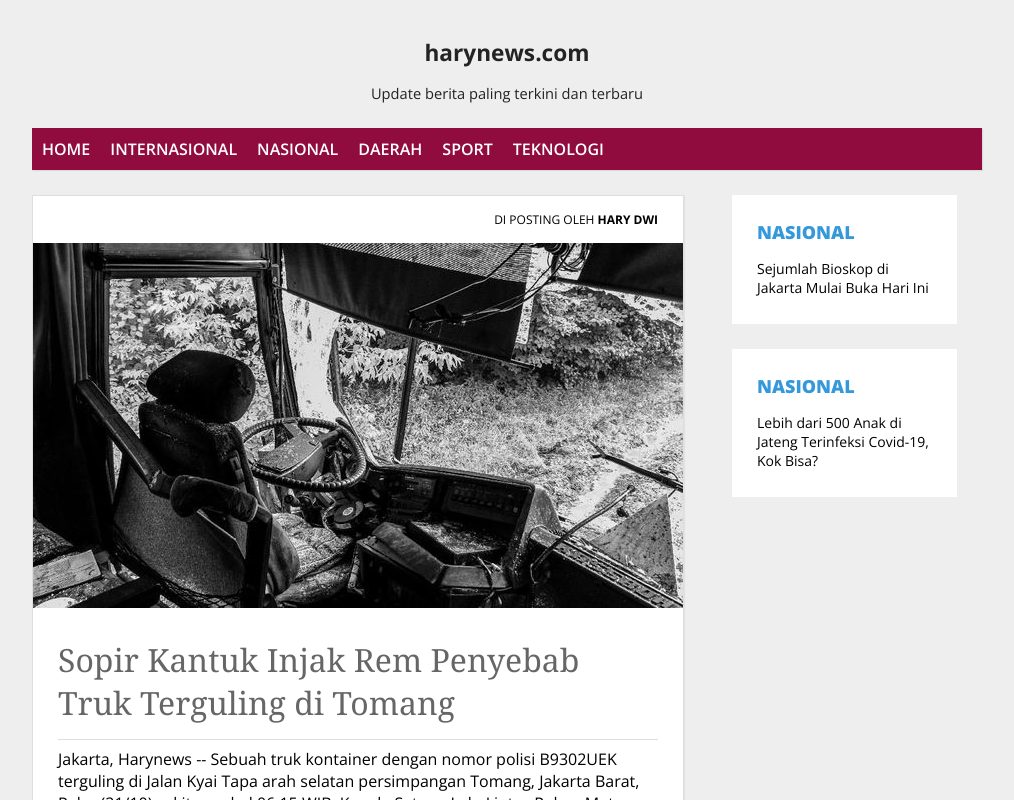
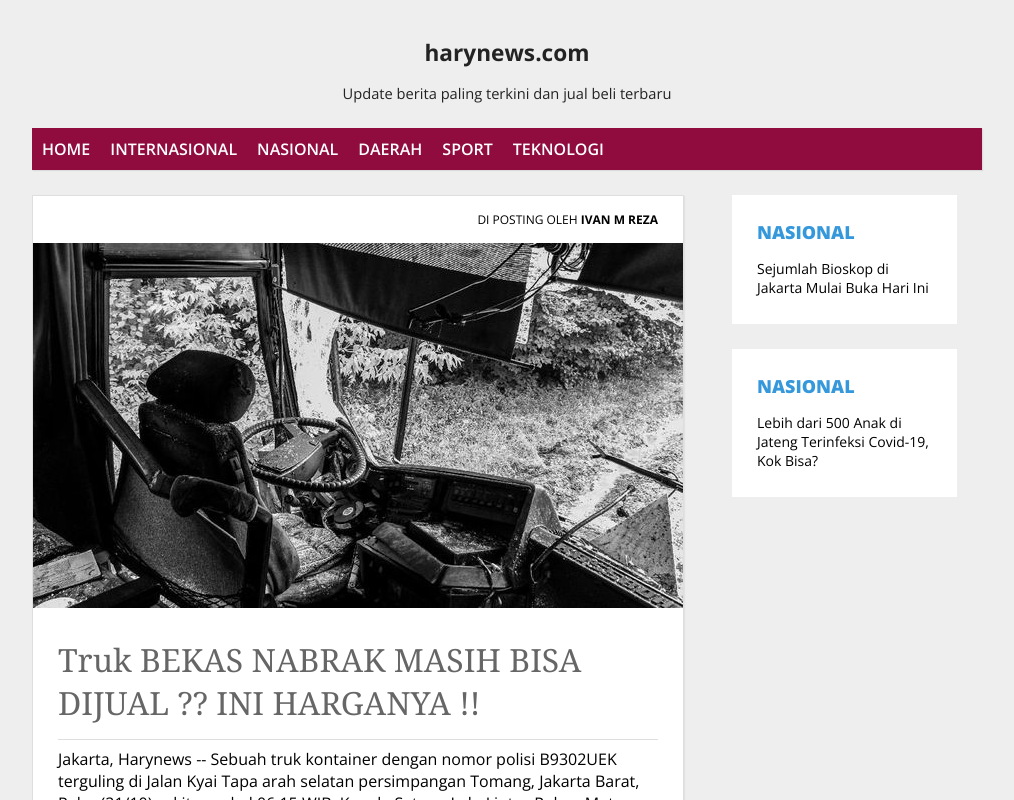
Before and after one commit to IvanMReza/webdas, a plain HTML site: page websideku/WEB/truk.html in a window 1280 px wide. Shown: the top 800 px of the page, without its empty margins (133-1147 px from the left). Drawn offline with nearby package versions, Linux system fonts and the light colour scheme.

Commit message:
Update truk.html

```diff
--- a/websideku/WEB/truk.html
+++ b/websideku/WEB/truk.html
@@ -10,7 +10,7 @@
 	<!-- bagian header template -->
 	<header>
 		<h1 class="judul">harynews.com</h1>
-		<p class="deskripsi">Update berita paling terkini dan terbaru</p>
+		<p class="deskripsi">Update berita paling terkini dan jual beli terbaru</p>
 	</header>
 	<!-- akhir bagian header template -->
 
@@ -57,10 +57,10 @@
 	<div class="blog">
 			<div class="conteudo">
 				<div class="post-info">
-					Di Posting Oleh <b>Hary Dwi</b>
+					Di Posting Oleh <b>Ivan M Reza </b>
 				</div>
 				<img src="gambar/truk.jpeg">
-				<h1> Sopir Kantuk Injak Rem Penyebab Truk Terguling di Tomang </h1>
+				<h1> Truk BEKAS NABRAK MASIH BISA DIJUAL ?? INI HARGANYA !! </h1>
 				<hr>
 				<p>
 					Jakarta, Harynews -- Sebuah truk kontainer dengan nomor polisi B9302UEK terguling di Jalan Kyai Tapa arah selatan persimpangan Tomang, Jakarta Barat, Rabu (21/10) sekitar pukul 06.15 WIB.
```
